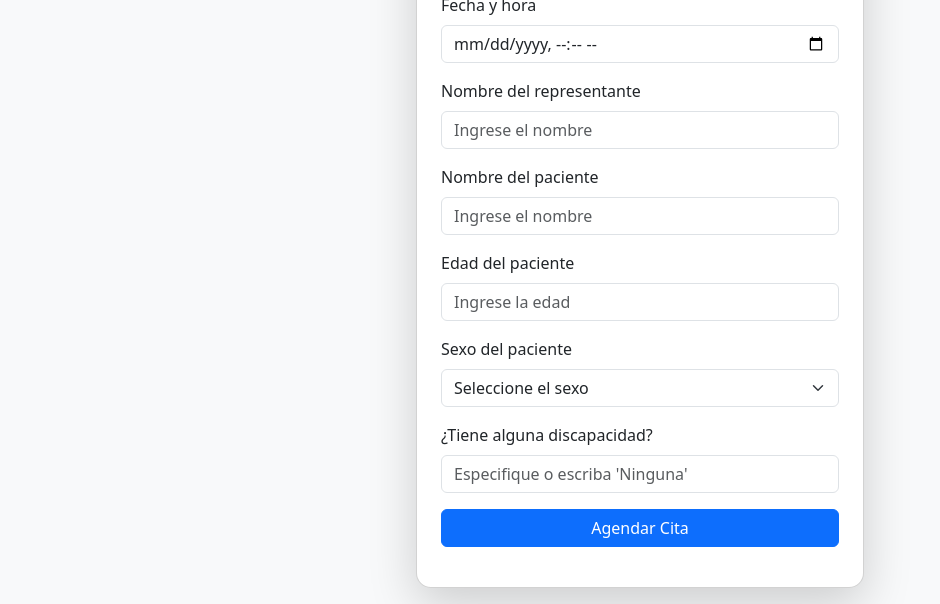
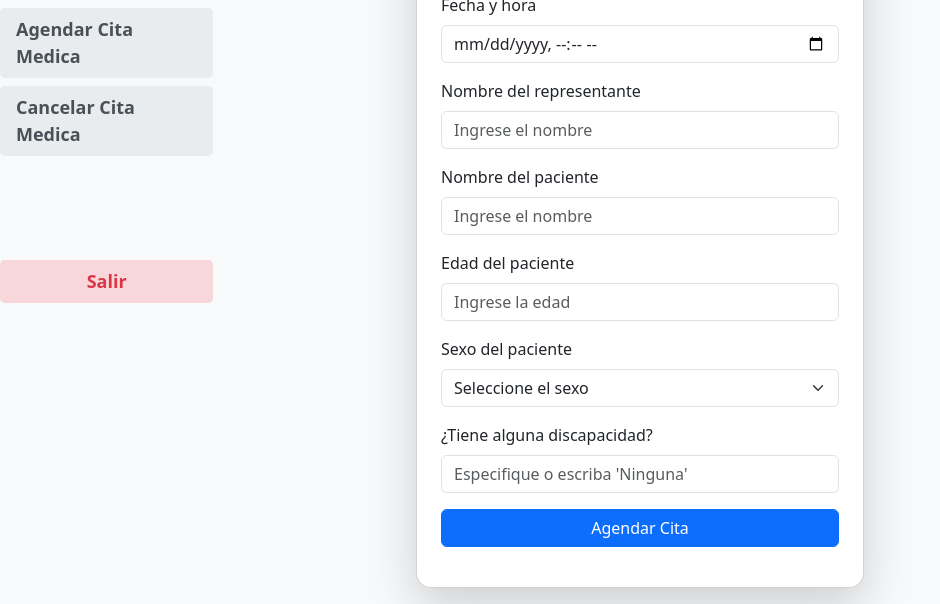
Before and after one commit to kechavez07/Requisitos, a plain HTML site: page html/clientes.html in a window 1280 px wide. Shown: the part 196-800 px from the top of the page, without its empty margins (0-940 px from the left). Drawn offline with nearby package versions, Linux system fonts and the light colour scheme.

Commit message:
add apoiment

```diff
--- a/html/clientes.html
+++ b/html/clientes.html
@@ -7,6 +7,42 @@
     <link href="https://cdn.jsdelivr.net/npm/bootstrap@5.3.0-alpha1/dist/css/bootstrap.min.css" rel="stylesheet">
 </head>
 <body class="bg-light d-flex align-items-center justify-content-center vh-100">
+    <nav class="col-md-3 col-lg-2 d-md-block bg-light sidebar collapse" style="position: fixed; top: 0; bottom: 0; left: 0; height: 100vh; padding-top: 20px; background-color: #f8f9fa;">
+        <div class="position-sticky">
+            <!-- Gestionar Especialistas -->
+            <img src="https://encrypted-tbn0.gstatic.com/images?q=tbn:ANd9GcQRByXdlFL7j91LhNlOH684Rj3oPVBLUuGbJA&s" alt="Imagen de especialista" class="img-fluid">
+
+            <ul class="nav flex-column">
+                <br>
+
+                <li class="nav-item mb-2" style="background-color: #e9ecef; border-radius: 5px;">
+                    <a class="nav-link active" href="#" style="font-weight: bold; font-size: 18px; color: #495057;">
+                        Agendar Cita Medica
+                    </a>
+                </li>
+
+                <li class="nav-item mb-2" style="background-color: #e9ecef; border-radius: 5px;">
+                    <a class="nav-link active" href="especialidades.html" style="font-weight: bold; font-size: 18px; color: #495057;">
+                    Cancelar Cita Medica
+                    </a>
+                </li>
+
+
+                <!-- Salir (Abajo) -->
+                 <br>
+                 <br>
+                 <br>
+                 <br>
+                 <li class="nav-item mt-auto" style="background-color: #f8d7da; border-radius: 5px; text-align: center;">
+                    <a class="nav-link text-danger" href="../index.html" style="font-weight: bold; font-size: 18px; color: #721c24; display: inline-block;">
+                        Salir
+                    </a>
+                </li>
+
+            </ul>
+        </div>
+    </nav>
+
     <div class="card shadow-lg p-4" style="width: 28rem; border-radius: 15px;">
         <h2 class="text-center mb-4">Agendar Cita Médica</h2>
         <form id="appointmentForm">
```
